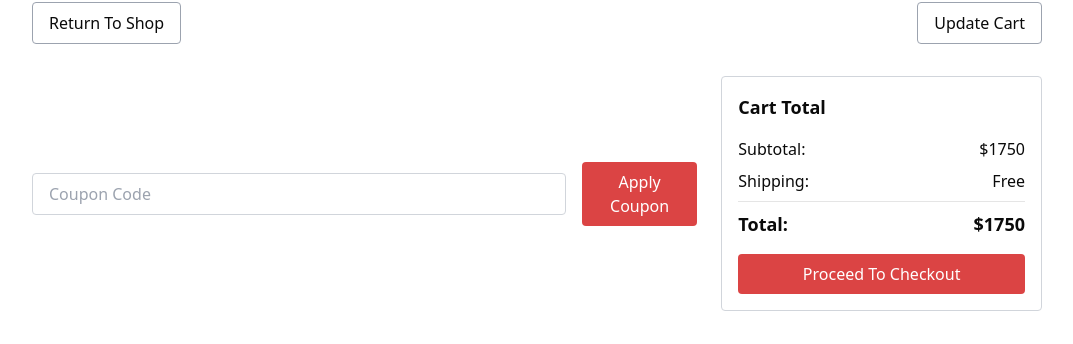
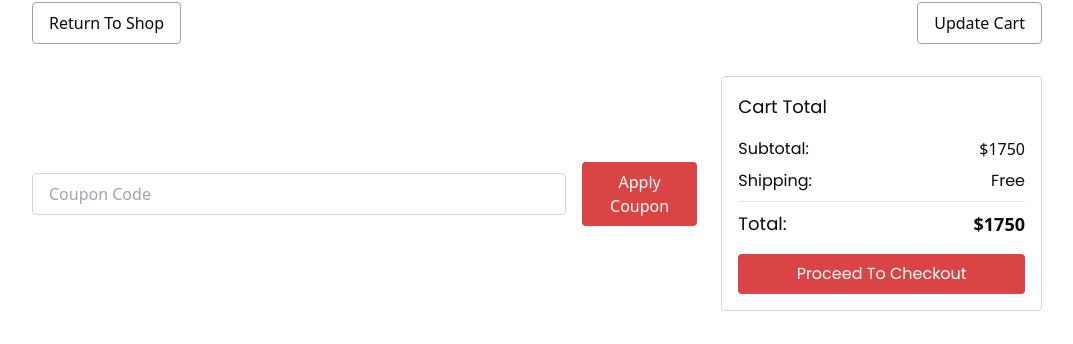
Before and after one commit to yousrakhan23/figma-template, a Next.js app: page /Cart in a window 1280 px wide. Shown: the part 338-682 px from the top of the page, without its empty margins (103-1176 px from the left). Built offline with nearby package versions, Linux system fonts and the light colour scheme.

Commit message:
cart section in progress

```diff
--- a/src/app/Cart/page.tsx
+++ b/src/app/Cart/page.tsx
@@ -135,21 +135,21 @@ const CartPage = () => {
 
         {/* Cart Total Section */}
         <div className="border border-gray-300 rounded p-4">
-          <h2 className="text-lg font-semibold mb-4">Cart Total</h2>
+          <h2 className={`${fontPoppins.className} text-lg font-semibold mb-4`}>Cart Total</h2>
           <div className="flex justify-between mb-2">
-            <span>Subtotal:</span>
+            <span className={fontPoppins.className}>Subtotal:</span>
             <span>${subtotal}</span>
           </div>
           <div className="flex justify-between mb-2">
-            <span>Shipping:</span>
-            <span>Free</span>
+            <span className={fontPoppins.className}>Shipping:</span>
+            <span className={fontPoppins.className}>Free</span>
           </div>
           <hr className="my-2" />
           <div className="flex justify-between text-lg font-semibold">
-            <span>Total:</span>
+            <span className={fontPoppins.className}>Total:</span>
             <span>${subtotal}</span>
           </div>
-          <button className="bg-[#DB4444] text-white w-full px-4 py-2 rounded mt-4 ">
+          <button className={`${fontPoppins.className} bg-[#DB4444] text-white w-full px-4 py-2 rounded mt-4 `}>
             Proceed To Checkout
           </button>
         </div>
```
